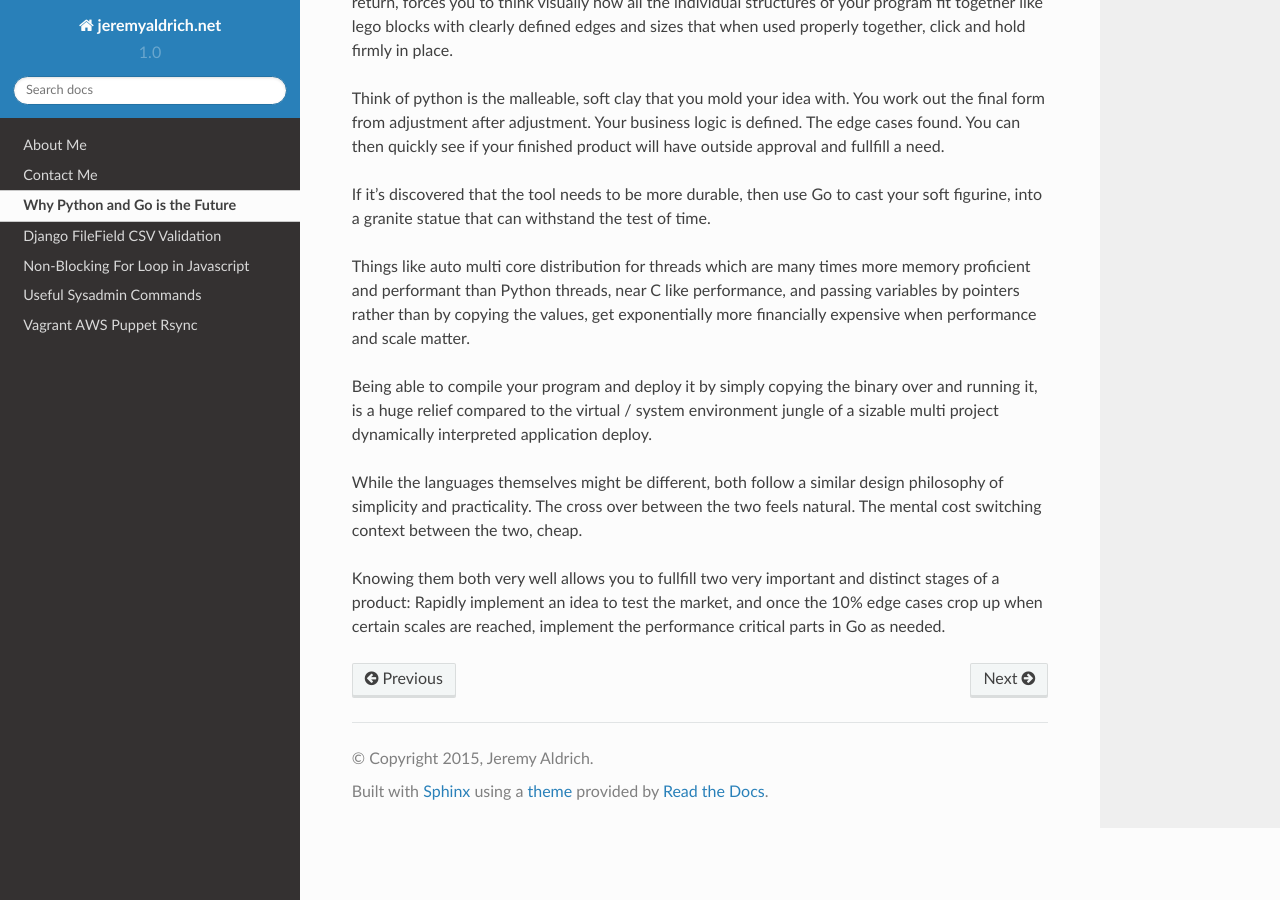
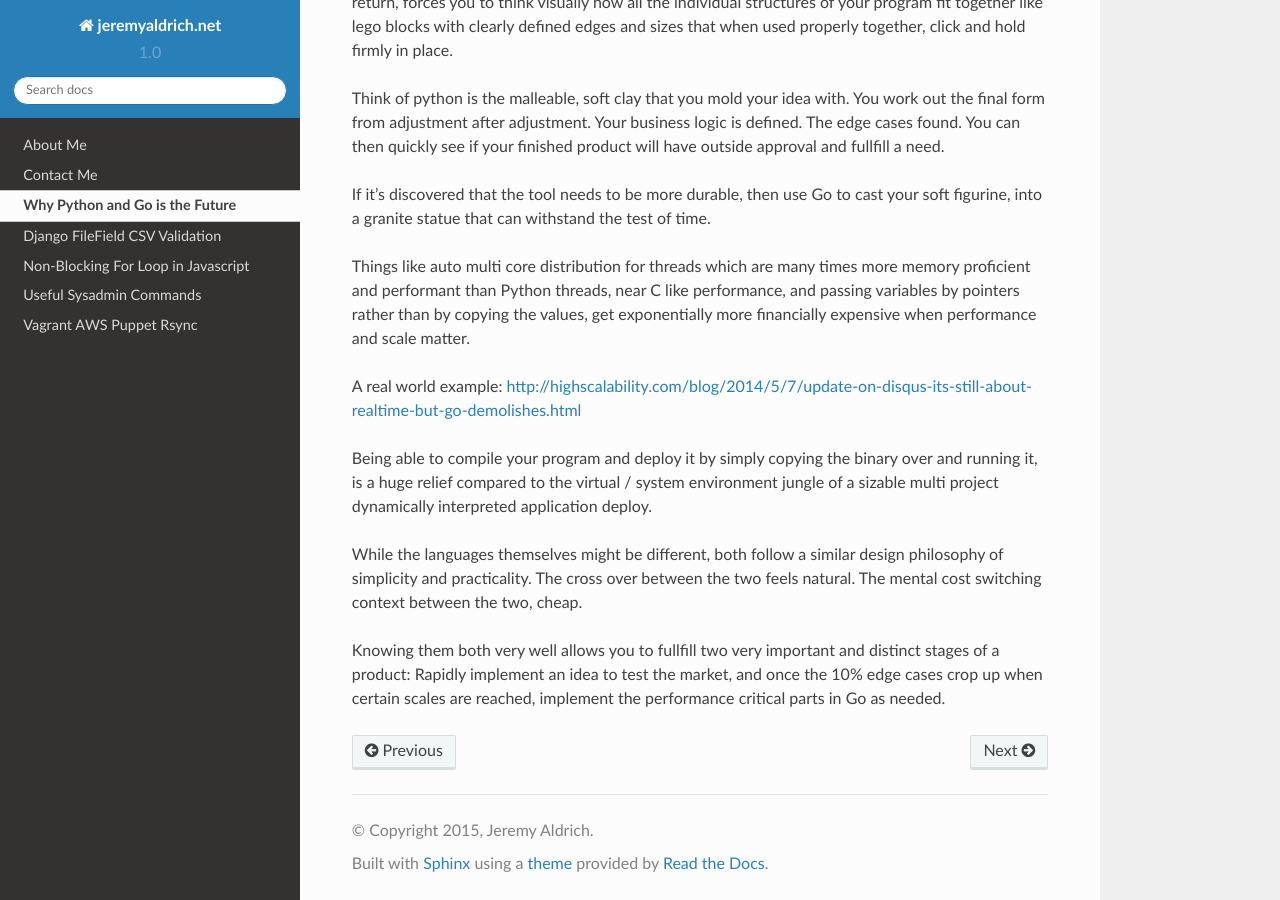
Before and after one commit to jeraldrich/blog, a Sphinx documentation site: the page built from docs/python_go_future.rst, in a window 1280 px wide and 900 px high, scrolled down 1753 px. Built offline with Sphinx 7.4.7 and the Read the Docs theme 2.0.0, drawn with Linux system fonts in a browser that asks for light colours.

Commit message:
add example

```diff
--- a/docs/python_go_future.rst
+++ b/docs/python_go_future.rst
@@ -45,6 +45,8 @@ If it’s discovered that the tool needs to be more durable, then use Go to cast
 
 Things like auto multi core distribution for threads which are many times more memory proficient and performant than Python threads, near C like performance, and passing variables by pointers rather than by copying the values, get exponentially more financially expensive when performance and scale matter.
 
+A real world example: http://highscalability.com/blog/2014/5/7/update-on-disqus-its-still-about-realtime-but-go-demolishes.html
+
 Being able to compile your program and deploy it by simply copying the binary over and running it, is a huge relief compared to the virtual / system environment jungle of a sizable multi project dynamically interpreted application deploy.
 
 While the languages themselves might be different, both follow a similar design philosophy of simplicity and practicality. The cross over between the two feels natural. The mental cost switching context between the two, cheap.
```
